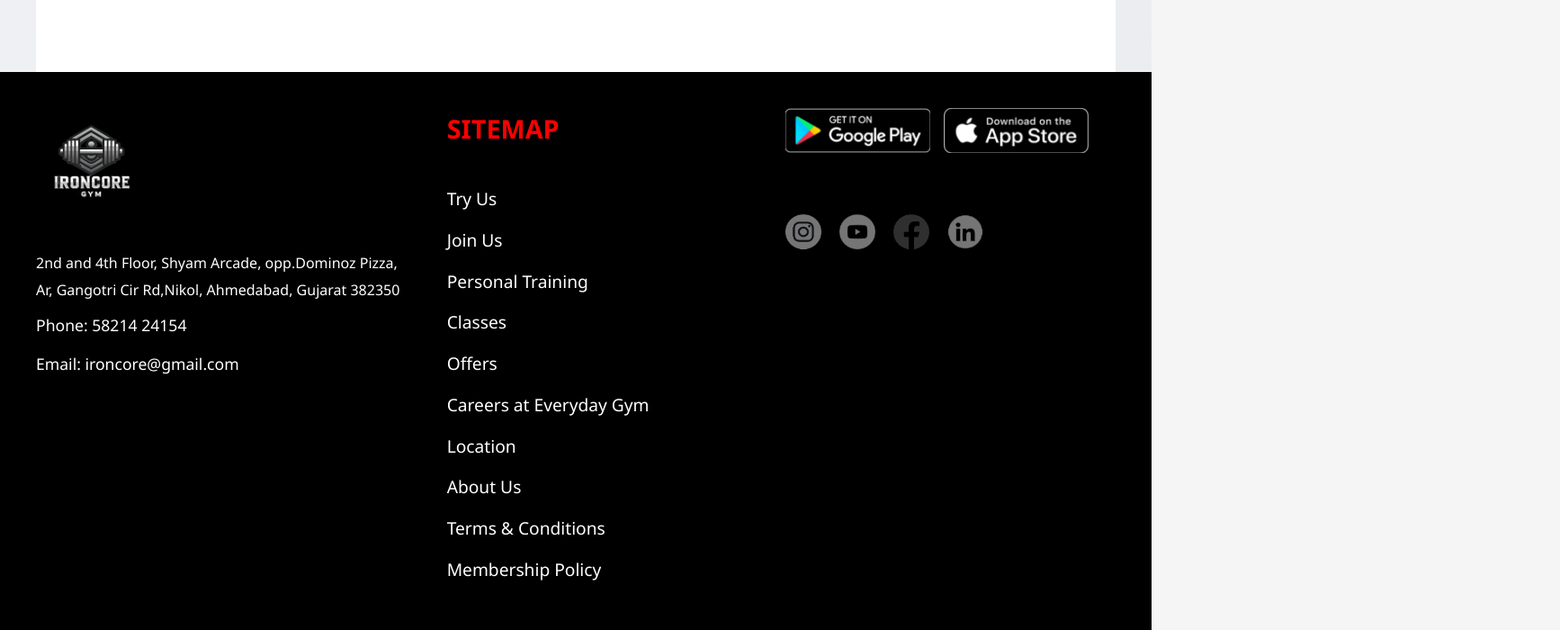
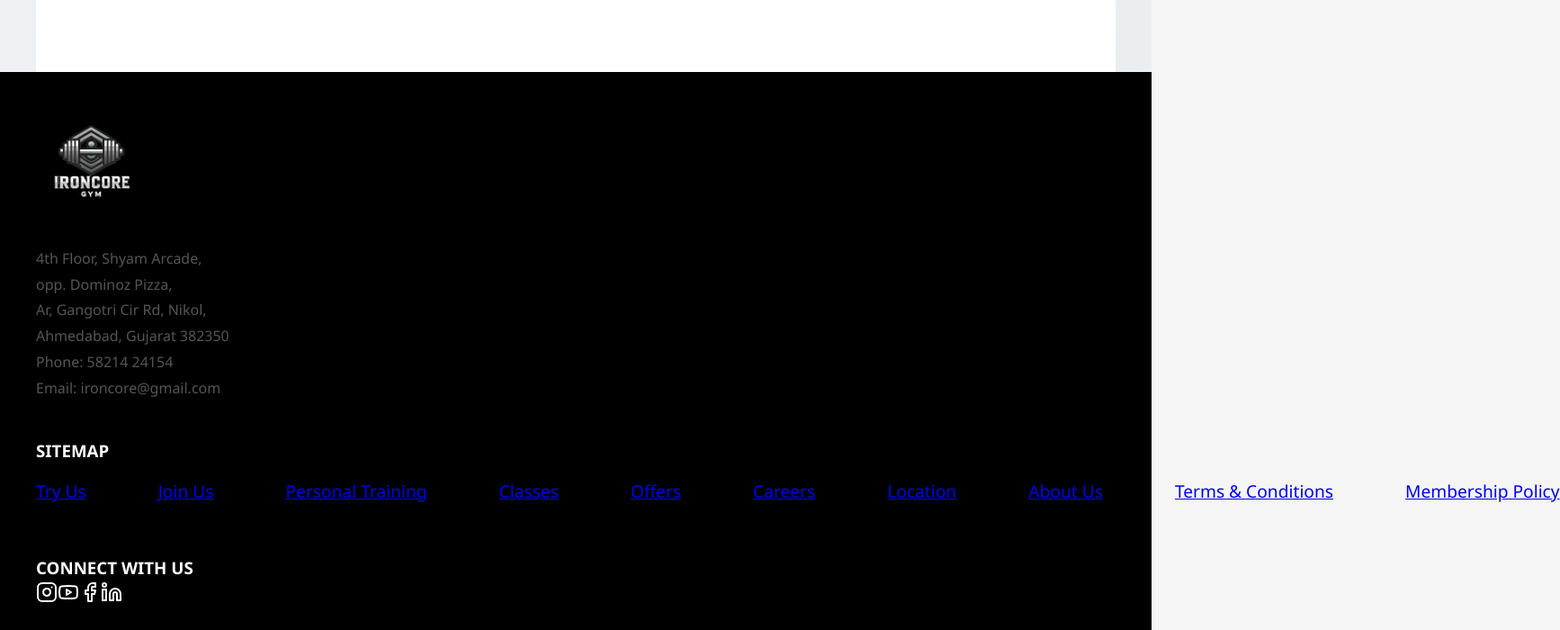
Before and after one commit to codinggita/ironcore_gym, a React (Vite) app in the folder Frontend/vite_app/: page /home in a window 1280 px wide. Shown: the part 4060-4760 px from the top of the page at 90% size, 1734 px wide, since content can reach past the window. Built offline with nearby package versions, Linux system fonts and the light colour scheme.

Commit message:
Updated Footer layout and alignment.

```diff
--- a/Frontend/vite_app/src/components/Footer.jsx
+++ b/Frontend/vite_app/src/components/Footer.jsx
@@ -1,82 +1,58 @@
 import React from 'react';
+import { Instagram, Youtube, Facebook, Linkedin } from 'lucide-react';
 import './Footer.css';
-import instagramIcon from '../assets/instagram.png';
-import youtubeIcon from '../assets/youtube.png';
-import facebookIcon from '../assets/facebook.png';
-import linkedinIcon from '../assets/linkedin.png';
-import googlePlay from '../assets/playstore.png';
-import appStore from '../assets/appstore.png';
 import logo from '../assets/logo-without-bg.png';
 
 const Footer = () => {
   return (
     <footer className="footer">
       <div className="footer-container">
-                <div className="logo-address-section">
+        <div className="footer-section">
           <img
             src={logo}
             alt="Ironcore Gym Logo"
             className="footer-logo"
           />
-                    <div className="address-block">
-                        <p className="address-line">
-                            2nd and 4th Floor, Shyam Arcade, opp.Dominoz Pizza,
-                        </p>
-                        <p className="address-line">
-                            Ar, Gangotri Cir Rd,Nikol, Ahmedabad, Gujarat 382350
-                        </p>
-                        <p className="contact-info">Phone: 58214 24154</p>
-                        <p className="contact-info">Email: ironcore@gmail.com</p>
+          <div className="address-info">
+            <p>4th Floor, Shyam Arcade,</p>
+            <p>opp. Dominoz Pizza,</p>
+            <p>Ar, Gangotri Cir Rd, Nikol,</p>
+            <p>Ahmedabad, Gujarat 382350</p>
+            <p className="contact">Phone: 58214 24154</p>
+            <p className="contact">Email: ironcore@gmail.com</p>
           </div>
         </div>
 
-                <div className="sitemap-section">
-                    <h3 className="sitemap-heading">SITEMAP</h3>
+        <div className="footer-section">
+          <h3 className="section-titletwo">SITEMAP</h3>
           <div className="sitemap-links">
-                        <ul className="sitemap-column">
-                            <li className="sitemap-item">Try Us</li>
-                            <li className="sitemap-item">Join Us</li>
-                            <li className="sitemap-item">Personal Training</li>
-                            <li className="sitemap-item">Classes</li>
-                            <li className="sitemap-item">Offers</li>
-                            <li className="sitemap-item">Careers at Everyday Gym</li>
-                            <li className="sitemap-item">Location</li>
-                            <li className="sitemap-item">About Us</li>
-                            <li className="sitemap-item">Terms & Conditions</li>
-                            <li className="sitemap-item">Membership Policy</li>
-                        </ul>
+            <a href="#" className="sitemap-item">Try Us</a>
+            <a href="#" className="sitemap-item">Join Us</a>
+            <a href="#" className="sitemap-item">Personal Training</a>
+            <a href="#" className="sitemap-item">Classes</a>
+            <a href="#" className="sitemap-item">Offers</a>
+            <a href="#" className="sitemap-item">Careers</a>
+            <a href="#" className="sitemap-item">Location</a>
+            <a href="#" className="sitemap-item">About Us</a>
+            <a href="#" className="sitemap-item">Terms & Conditions</a>
+            <a href="#" className="sitemap-item">Membership Policy</a>
           </div>
         </div>
 
-                <div className="app-social-section">
-                    <div className="app-stores">
-                        <a href="/" className="app-link">
-                            <img
-                                src={googlePlay}
-                                alt="Google Play"
-                                className="store-icon"
-                            />
+        <div className="footer-section">
+          <h3 className="section-titletwo">CONNECT WITH US</h3>
+          <div className="social-links">
+            <a href="#" className="social-link">
+              <Instagram />
             </a>
-                        <a href="/" className="app-link">
-                            <img
-                                src={appStore}
-                                alt="App Store"
-                                className="store-icon"
-                            />
+            <a href="#" className="social-link">
+              <Youtube />
             </a>
-                    </div>
-                    <div className="social-icons">
-                        <a href="/" className="social-link">
-                            <img src={instagramIcon} alt="Instagram" className="social-icon" />
+            <a href="#" className="social-link">
+              <Facebook />
             </a>
-                        <a href="/" className="social-link">
-                            <img src={youtubeIcon} alt="YouTube" className="social-icon" />
-                        </a>
-                        <a href="/" className="social-link">
-                            <img src={facebookIcon} alt="Facebook" className="social-icon" />
-                        </a>
-                        <a href="/" className="social-link">
-                            <img src={linkedinIcon} alt="LinkedIn" className="social-icon" />
+            <a href="#" className="social-link">
+              <Linkedin />
             </a>
           </div>
         </div>
```
Lines whose indentation alone changed are shown as unchanged.
